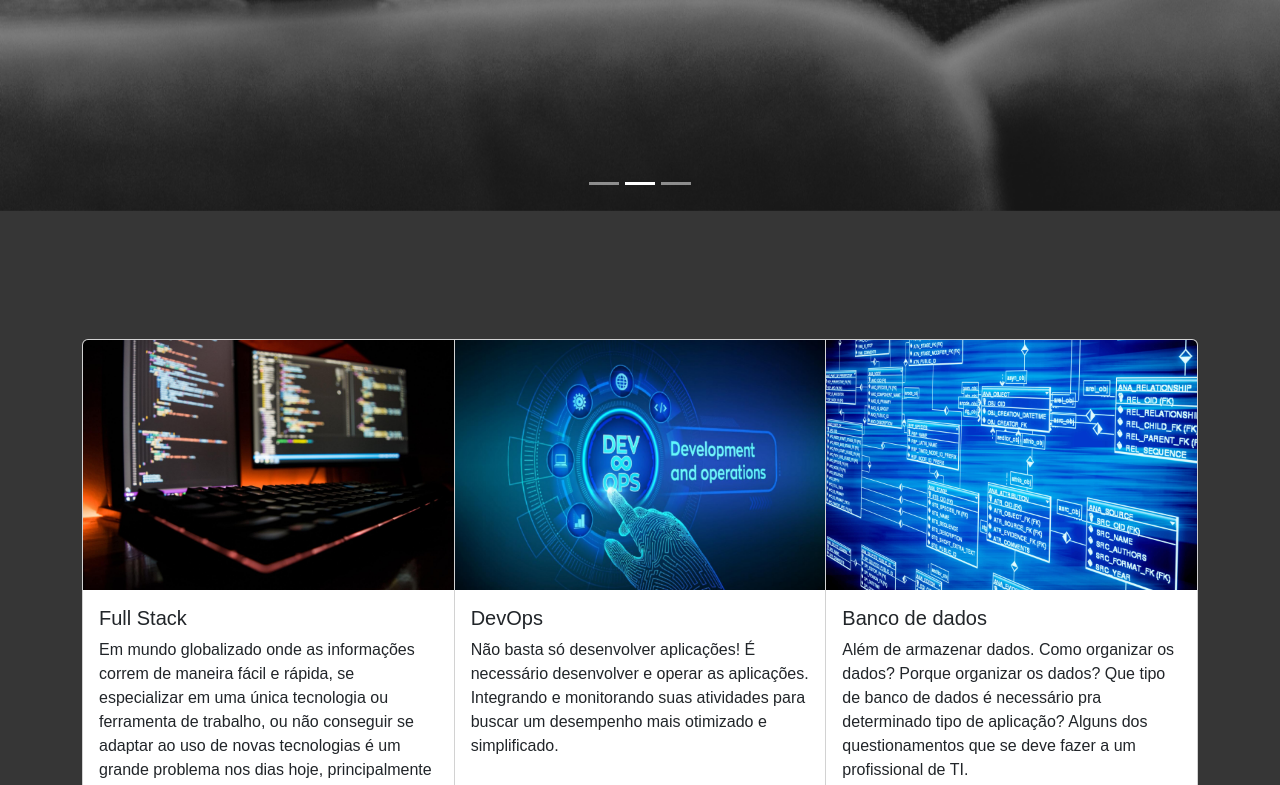
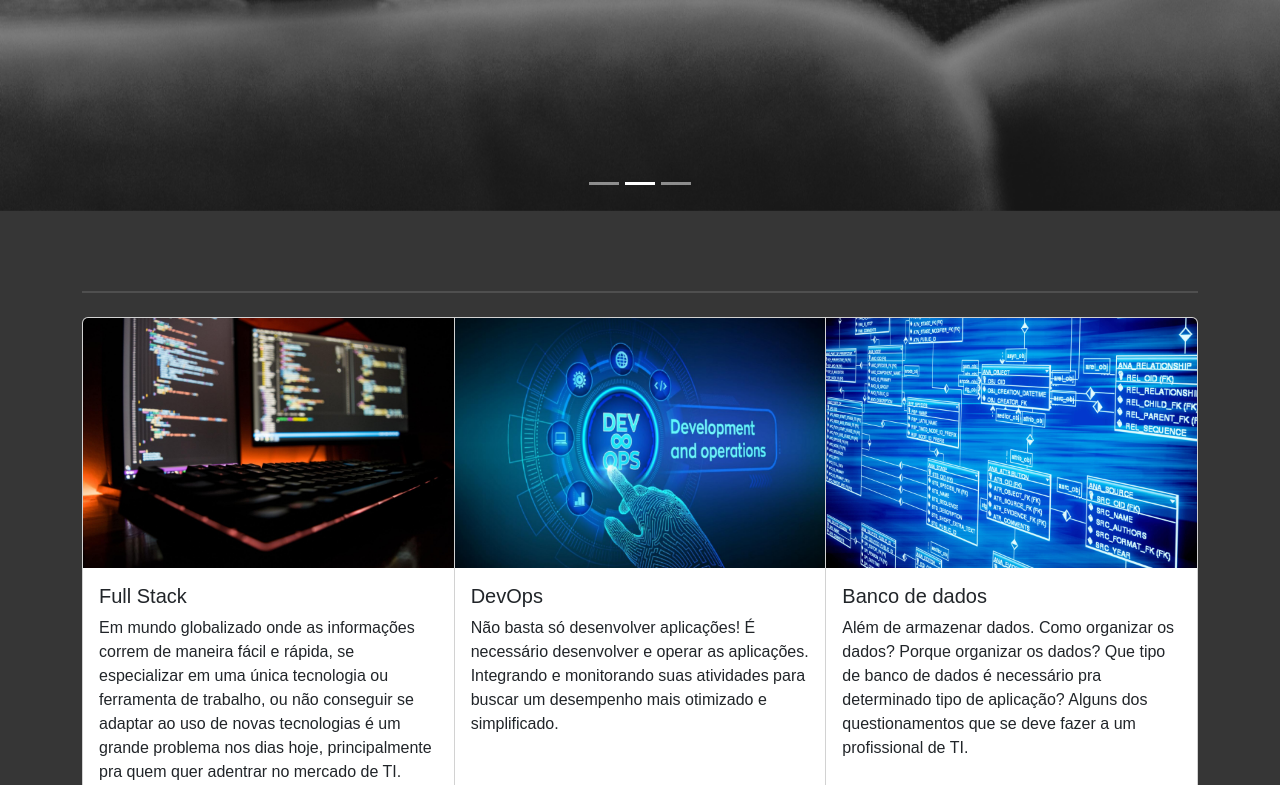
Before and after one commit to otavio25/my-blog, a React (Create React App) app in the folder src/frontend/: page / in a window 1280 px wide. Shown: the part 509-1294 px from the top of the page. Built offline with nearby package versions, Linux system fonts and the light colour scheme; no server answers.

Commit message:
alterando card do texto

```diff
--- a/src/frontend/src/components/layouts/Header.js
+++ b/src/frontend/src/components/layouts/Header.js
@@ -8,12 +8,10 @@ function Header(){
     const handleClose = () => setShow(false);
     const handleShow = () => setShow(true);
 
-    const [checked, setChecked] = useState(false);
-
     if(window.location.pathname === '/'){
         return (
             <header>
-                <Navbar collapseOnSelect id="navbar-example2" expand="lg" bg="light" variant="dark" fixed="top">
+                <Navbar collapseOnSelect id="navbar-example2" expand="lg" bg="light" data-bs-theme="light" fixed="top">
                     <Container>
                         <Navbar.Brand href="/">
                             <img src={Logo} width="30" height="30" className="d-inline-block align-top" alt="React Bootstrap logo"/>
@@ -56,7 +54,7 @@ function Header(){
     else{
         return(
             <header>
-                <Navbar collapseOnSelect id="navbar-example2" expand="lg" bg="light" variant="dark">
+                <Navbar collapseOnSelect id="navbar-example2" expand="lg" bg="light" data-bs-theme="light">
                     <Container>
                         <Navbar.Brand href="/">
                             <img src={Logo} width="30" height="30" className="d-inline-block align-top" alt="React Bootstrap logo"/>
--- a/src/frontend/src/components/pages/Home.js
+++ b/src/frontend/src/components/pages/Home.js
@@ -70,7 +70,10 @@ function Home(){
                 </Carousel.Item>
             </Carousel>
 
-            <Container id='div-principal-scroll'>
+            <Container>
+                <div class="mb-4">
+                    <hr class="solid"/>
+                </div>
                 <CardGroup id="conteudo">
                     <Card>
                         <Card.Img variant="top" src={ImageCard1} width="100" height="250"/>
--- a/src/frontend/src/components/pages/Texto.js
+++ b/src/frontend/src/components/pages/Texto.js
@@ -24,7 +24,7 @@ function Texto(){
 
     if(classificacao === "fullstack"){
         return(
-            <Container>
+            <Container id="card-texto">
                 <Card>
                     <Card.Img variant="top" src={ImageCard1} width={100} height={400}/>
                     <Card.Body>
@@ -40,7 +40,7 @@ function Texto(){
     }
     else if(classificacao === "devops"){
         return(
-            <Container>
+            <Container id="card-texto">
                 <Card>
                     <Card.Img variant="top" src={ImageCard2} width={100} height={400}/>
                     <Card.Body>
@@ -56,7 +56,7 @@ function Texto(){
     }
     else{
         return(
-            <Container>
+            <Container id="card-texto">
                 <Card>
                     <Card.Img variant="top" src={ImageCard3} width={100} height={400}/>
                     <Card.Body>
--- a/src/frontend/src/components/pages/styles.css
+++ b/src/frontend/src/components/pages/styles.css
@@ -27,6 +27,6 @@ hr.solid{
     margin-top: 5em;
 }
 
-#div-principal-scroll{
-    margin-top: 8em;
+#card-texto{
+    margin-top: 2em;
 }
```
Lines whose indentation alone changed are shown as unchanged.
